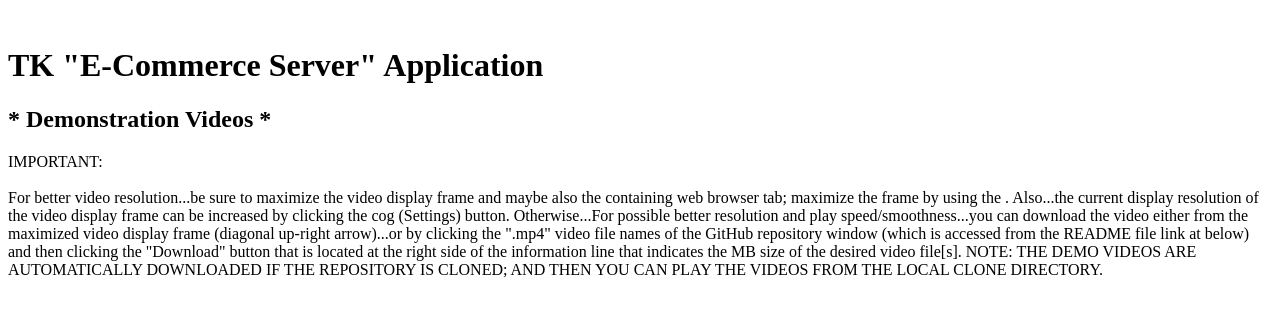
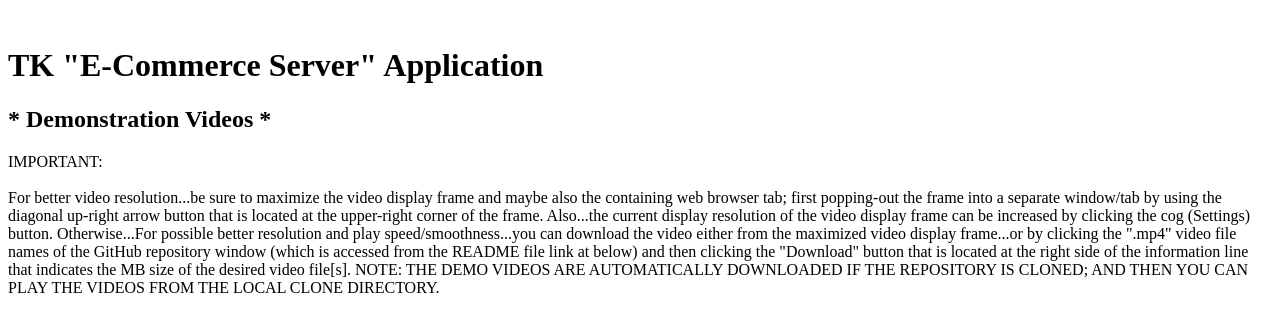
Before and after one commit to Todd-Kridel/TK-E-Commerce-Server, a website: page index.html in a window 1280 px wide. Shown: the top 329 px of the page. Drawn offline with Linux system fonts and the light colour scheme.

Commit message:
Added README file information and demo videos

```diff
--- a/index.html
+++ b/index.html
@@ -8,13 +8,15 @@
 <p>IMPORTANT:<br/>
 <br/>
 For better video resolution...be sure to maximize the video display frame and maybe also the containing web
-browser tab; maximize the frame by using the . Also...the current display resolution of the video display frame can be increased by clicking the cog
-(Settings) button. Otherwise...For possible better resolution and play speed/smoothness...you can download the
-video either from the maximized video display frame (diagonal up-right arrow)...or by clicking the
-".mp4" video file names of the GitHub repository window (which is accessed from the README file
-link at below) and then clicking the "Download" button that is located at the right side of the information line
-that indicates the MB size of the desired video file[s]. NOTE: THE DEMO VIDEOS ARE AUTOMATICALLY DOWNLOADED IF THE
-REPOSITORY IS CLONED; AND THEN YOU CAN PLAY THE VIDEOS FROM THE LOCAL CLONE DIRECTORY.</p>
+browser tab; first popping-out the frame into a separate window/tab by using the diagonal up-right arrow
+button that is located at the upper-right corner of the frame. Also...the current display resolution of the
+video display frame can be increased by clicking the cog (Settings) button. Otherwise...For possible better
+resolution and play speed/smoothness...you can download the video either from the maximized video display
+frame...or by clicking the ".mp4" video file names of the GitHub repository window (which is accessed from
+the README file link at below) and then clicking the "Download" button that is located at the right side of
+the information line that indicates the MB size of the desired video file[s]. NOTE: THE DEMO VIDEOS ARE
+AUTOMATICALLY DOWNLOADED IF THE REPOSITORY IS CLONED; AND THEN YOU CAN PLAY THE VIDEOS FROM THE LOCAL CLONE
+DIRECTORY.</p>
 
 <br>
 
```
